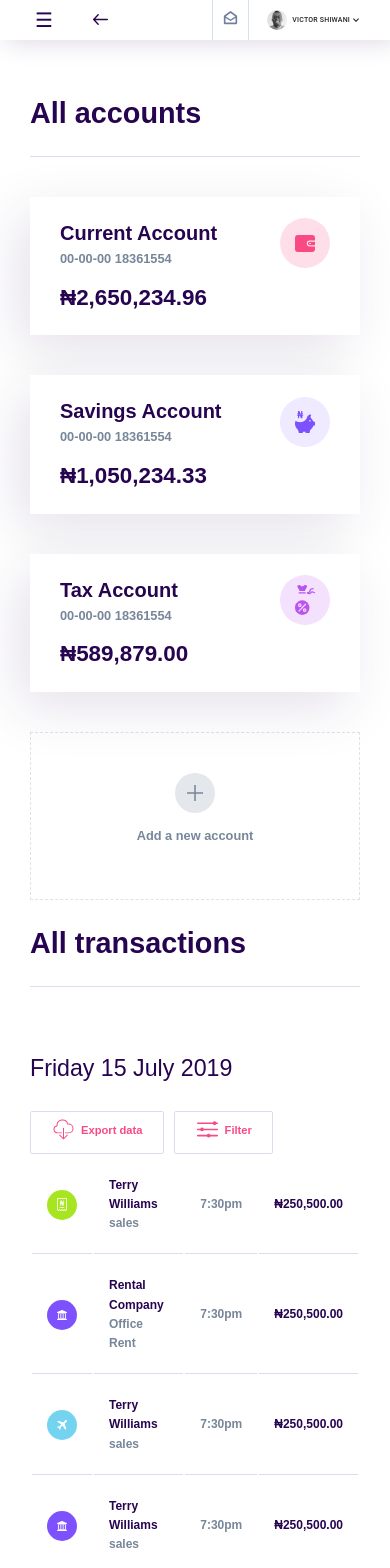
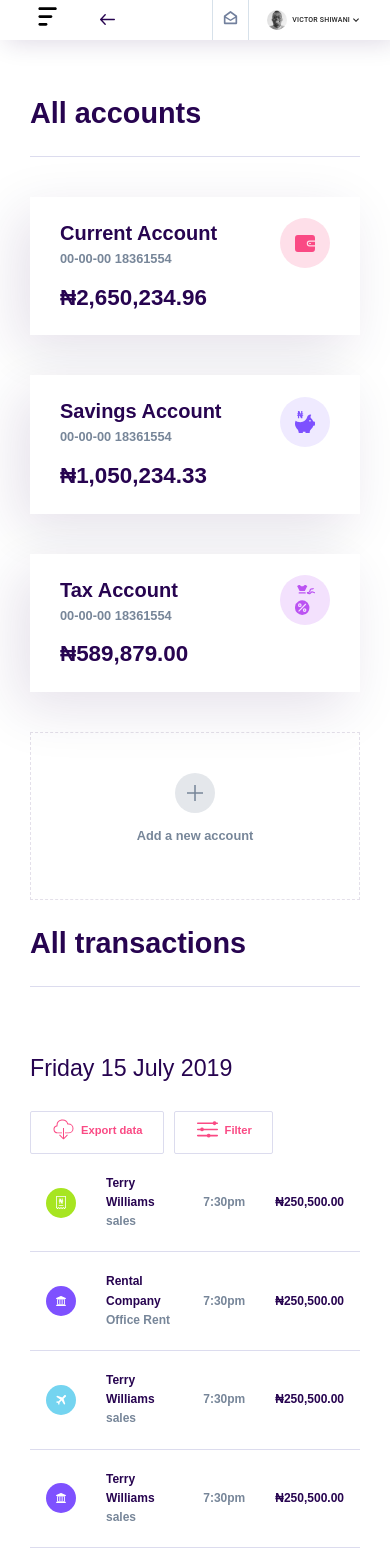
Before and after one commit to AdePhil/-prospa-dashboard-, a React (Create React App) app: page / in a window 390 px wide. Shown: the top 1568 px of the page. Built offline with nearby package versions, Linux system fonts and the light colour scheme.

Commit message:
new menu

```diff
--- a/src/Components/DashboardLayout/dashboardlayout.scss
+++ b/src/Components/DashboardLayout/dashboardlayout.scss
@@ -25,6 +25,10 @@
       font-size: 20px;
       color: var(--blue);
       cursor: pointer;
+      padding-top: 15px;
+      svg {
+        width: 25px;
+      }
       @media (max-width: 1000px) {
         display: inline-block;
       }
@@ -69,6 +73,10 @@
     min-height: calc(100vh - 60px);
     position: relative;
     overflow-x: hidden;
+    pointer-events: all;
+    &.disabled {
+      pointer-events: none;
+    }
     @media (max-width: 1000px) {
       margin-left: 0;
     }
--- a/src/Components/DashboardLayout/index.js
+++ b/src/Components/DashboardLayout/index.js
@@ -86,7 +86,7 @@ const DashboardLayout = () => {
   const [showMenu, setShowMenu] = useState();
   let mobileRef = useRef(null);
   let testRef = useRef(null);
-  const [isOutside, clickTarget] = useOutsideClicks(mobileRef, testRef);
+  const [isOutside, clickTarget] = useOutsideClicks([mobileRef, testRef]);
   let location = useLocation();
   let history = useHistory();
 
@@ -121,7 +121,17 @@ const DashboardLayout = () => {
           onClick={() => setShowMenu(prev => !prev)}
           ref={testRef}
         >
-          &#9776;
+          <svg
+            xmlns="http://www.w3.org/2000/svg"
+            version="1.1"
+            x="0px"
+            y="0px"
+            viewBox="0 0 100 125"
+          >
+            <path d="M63.8,55.5H19c-3,0-5.5-2.5-5.5-5.5v0c0-3,2.5-5.5,5.5-5.5h44.9c3,0,5.5,2.5,5.5,5.5v0C69.3,53,66.9,55.5,63.8,55.5z" />
+            <path d="M44.4,86.9H19c-3,0-5.5-2.5-5.5-5.5v0c0-3,2.5-5.5,5.5-5.5h25.4c3,0,5.5,2.5,5.5,5.5v0C49.9,84.5,47.4,86.9,44.4,86.9z" />
+            <path d="M81.3,24H19c-3,0-5.5-2.5-5.5-5.5v0c0-3,2.5-5.5,5.5-5.5h62.4c3,0,5.5,2.5,5.5,5.5v0C86.8,21.5,84.4,24,81.3,24z" />
+          </svg>
         </button>
         <button className="btn back" onClick={() => history.goBack()}>
           <img src="/back.svg" alt="Go back" />
@@ -165,7 +175,7 @@ const DashboardLayout = () => {
         setShowMenu={setShowMenu}
         pathname={location.pathname}
       />
-      <main className="dashboard__main">
+      <main className={`${showMenu ? "disabled" : ""} dashboard__main`}>
         <Route
           render={({ location }) => {
             return (
--- a/src/Components/Sidebar/sidebar.scss
+++ b/src/Components/Sidebar/sidebar.scss
@@ -10,7 +10,7 @@
     overflow: hidden;
     @media (max-width: 1000px) {
       transform: translateX(-100%);
-      transition: all 300ms;
+      transition: transform 200ms;
     }
     &.active {
       transform: translateX(0);
--- a/src/Components/Table/table.scss
+++ b/src/Components/Table/table.scss
@@ -1,5 +1,8 @@
 .table {
   background-color: #fff;
+  &__container {
+    border-collapse: collapse;
+  }
   &__heading {
     display: flex;
     justify-content: space-between;
@@ -54,9 +57,25 @@
     color: var(--blue-gray);
     cursor: pointer;
   }
+  .tr {
+    &:hover {
+      .td {
+        border-color: transparent;
+        background-color: var(--light-blue);
+      }
+    }
+  }
 
   .td {
     border-bottom: 1px solid var(--light-blue);
+    transition: background-color 100ms;
+    &:first-child {
+      border-left: 1px solid transparent;
+    }
+
+    &:last-child {
+      border-right: 1px solid transparent;
+    }
     span {
       display: block;
     }
--- a/src/Pages/AllAccounts/allaccounts.scss
+++ b/src/Pages/AllAccounts/allaccounts.scss
@@ -26,6 +26,11 @@
     font-size: 1.6rem;
     color: #778699;
     cursor: pointer;
+    transition: transform 250ms;
+    &:hover {
+      transform: scale(0.96);
+      border: 1px dashed var(--blue);
+    }
     p {
       font-weight: 600;
     }
--- a/src/hooks/useOutsideClicks.js
+++ b/src/hooks/useOutsideClicks.js
@@ -1,28 +1,17 @@
 import { useEffect, useState } from "react";
 
-function useOutsideClicks(ref1, ref2) {
-  /**
-   * Alert if clicked on outside of element
-   */
+function useOutsideClicks(refs) {
   const [isOutside, setIsOutSide] = useState(true);
   function handleClickOutside(event) {
-    if (
-      ref1.current &&
-      !ref1.current.contains(event.target) &&
-      ref2.current &&
-      !ref2.current.contains(event.target)
-    ) {
-      setIsOutSide(true);
-      return;
-    }
-    setIsOutSide(false);
+    const isOutside = refs.every(
+      ref => ref.current && !ref.current.contains(event.target)
+    );
+    setIsOutSide(isOutside);
   }
 
   useEffect(() => {
-    // Bind the event listener
     document.addEventListener("mousedown", handleClickOutside);
     return () => {
-      // Unbind the event listener on clean up
       document.removeEventListener("mousedown", handleClickOutside);
     };
   });
--- a/src/styles.scss
+++ b/src/styles.scss
@@ -41,6 +41,7 @@ p {
   background-color: transparent;
   border: none;
   outline: none;
+  cursor: pointer;
 }
 .btn--radius {
   border-radius: 30px;
```
Also changed, not shown: public/menu.svg (added).
